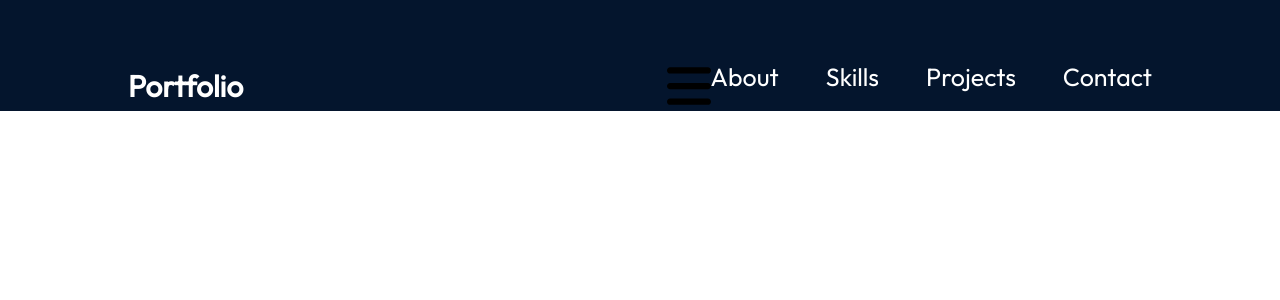
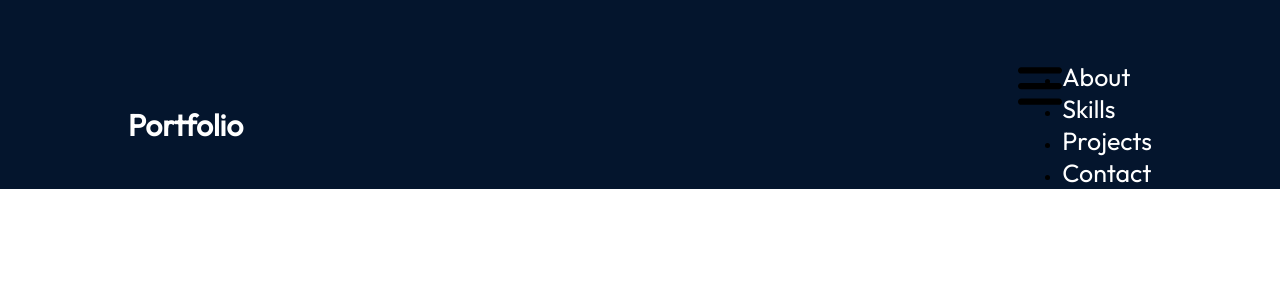
Before and after one commit to KipletingEdwin/React-Portfolio, a React (Create React App) app: page / in a window 1280 px wide. Shown: the top 300 px of the page. Built offline with nearby package versions, Linux system fonts and the light colour scheme; a web font is replaced by a local one.

Commit message:
debug navbar

```diff
--- a/src/App.css
+++ b/src/App.css
@@ -33,7 +33,7 @@
   display: flex;
 }
 
-.items {
+.bar ul {
   list-style: none;
   display: flex;
   gap: 47px;
@@ -71,14 +71,14 @@
     display: block;
   }
 
-  .items{
+  .bar ul{
     flex-direction: column;
     align-items: center;
     display: none;
     gap: 13px;
     background: rgb(25, 55, 109);
     border-radius: 10px;
-    background: linear-gradient(0deg, rgba(25, 55, 109, 0.2)0%, rgba(25, 55, 109, 100%));
+    background: linear-gradient(0deg, rgba(25, 55, 109, 0.2)0%, rgba(25, 55, 109,1) 100%);
     box-shadow: 0 0 4px 0 rgba(0, 0, 0, 0.25);
     padding: 24px 33px;
   }
--- a/src/components/NavBar.js
+++ b/src/components/NavBar.js
@@ -9,7 +9,7 @@ function NavBar() {
     <a className="port" href="/"> Portfolio</a>
     <div className="menu">
     <img className="bar" alt="bar" src={ openMenu ? xbar : bar}  onClick={() => setOpenMenu(!openMenu)}/>
-        <ul className = {`$items ${ openMenu? "classlist.add.myOpenMenu" : "items" }` }>
+        <ul className = { `{items} ${openMenu ? "myMenuOpen" : ""}`} >
             <li><a href="#about"> About </a></li>
             <li><a href="#skills"> Skills </a></li>
             <li><a href="#projects"> Projects </a></li>
```
